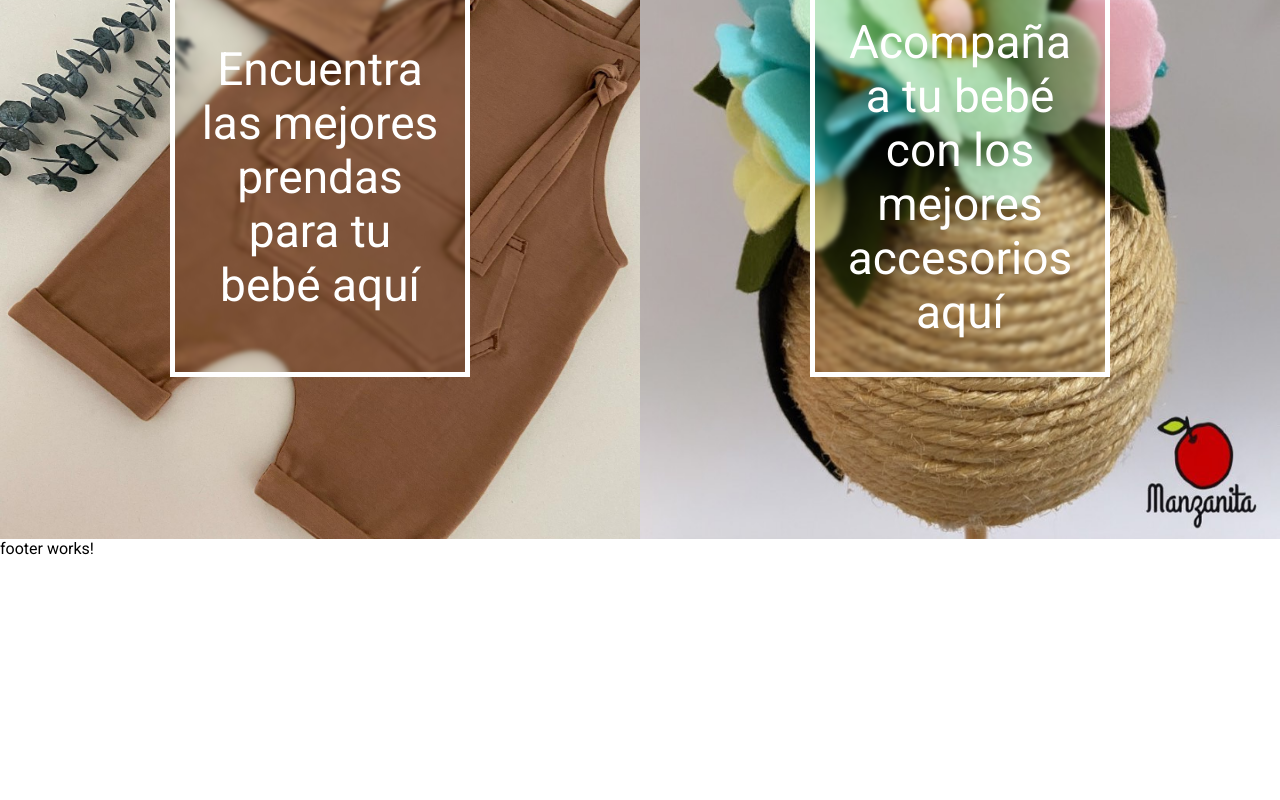
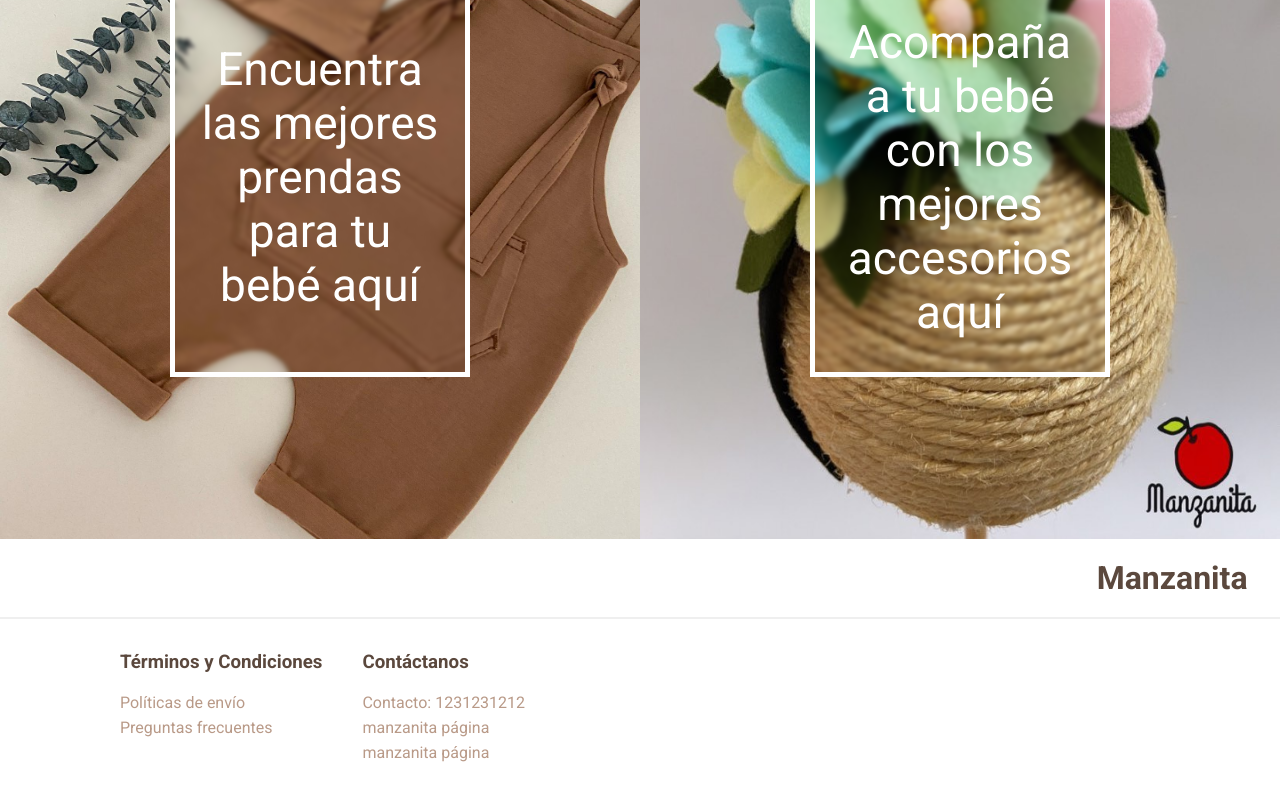
Before and after one commit to jeva2002/manzanita-client, an Angular app: page / in a window 1280 px wide. Shown: the part 264-1064 px from the top of the page. Before the commit the page ends 822 px from the top, so only its background shows below. Built offline with nearby package versions, Linux system fonts and the light colour scheme.

Commit message:
feat: footer

```diff
--- a/src/app/website/components/common/footer/footer.component.html
+++ b/src/app/website/components/common/footer/footer.component.html
@@ -1 +1,21 @@
-<p>footer works!</p>
+<footer>
+  <div class="top">
+    <div></div>
+    <div class="logo">
+      <a href=""><h2>Manzanita</h2></a>
+    </div>
+  </div>
+  <div class="info">
+    <menu>
+      <li><h3>Términos y Condiciones</h3></li>
+      <li><a href="">Políticas de envío</a></li>
+      <li><a href="">Preguntas frecuentes</a></li>
+    </menu>
+    <ul>
+      <li><h3>Contáctanos</h3></li>
+      <li>Contacto: 1231231212</li>
+      <li>manzanita página</li>
+      <li>manzanita página</li>
+    </ul>
+  </div>
+</footer>
--- a/src/app/website/components/common/footer/footer.component.scss
+++ b/src/app/website/components/common/footer/footer.component.scss
@@ -0,0 +1,54 @@
+footer {
+  left: 0;
+  right: 0;
+
+  .top {
+    width: 100%;
+    display: grid;
+    grid-template-columns: 10fr 2fr;
+    padding: 20px 0;
+    border-bottom: 2px solid #efefef;
+  }
+
+  .logo {
+    padding-left: 30px;
+
+    * {
+      text-decoration: none;
+      font-size: 32px;
+      color: #5b483d;
+    }
+  }
+
+  .info {
+    padding: 32px 120px;
+    display: flex;
+    align-items: flex-start;
+    justify-content: flex-start;
+    gap: 40px;
+
+    * {
+      list-style-type: none;
+
+      h3 {
+        color: #5b483d;
+        margin-bottom: 20px;
+      }
+
+      li {
+        margin-bottom: 6px;
+        color: #B99A88;
+
+        a {
+          text-decoration: none;
+          color: #B99A88;
+        }
+
+        a:hover {
+          color: #5b483d;
+          text-decoration: underline;
+        }
+      }
+    }
+  }
+}
--- a/src/app/website/components/common/navbar/navbar.component.scss
+++ b/src/app/website/components/common/navbar/navbar.component.scss
@@ -1,7 +1,6 @@
 .navbar {
   left: 0;
   right: 0;
-  background-color: #ffeee5;
 
   .navbar-collapse {
     display: none;
@@ -88,7 +87,7 @@
 
       .options {
         animation: slide-in 1s ease;
-        background-color: #ffeee5;
+        background-color: #FFF4EE;
         position: absolute;
         display: flex;
         flex-direction: column;
```
